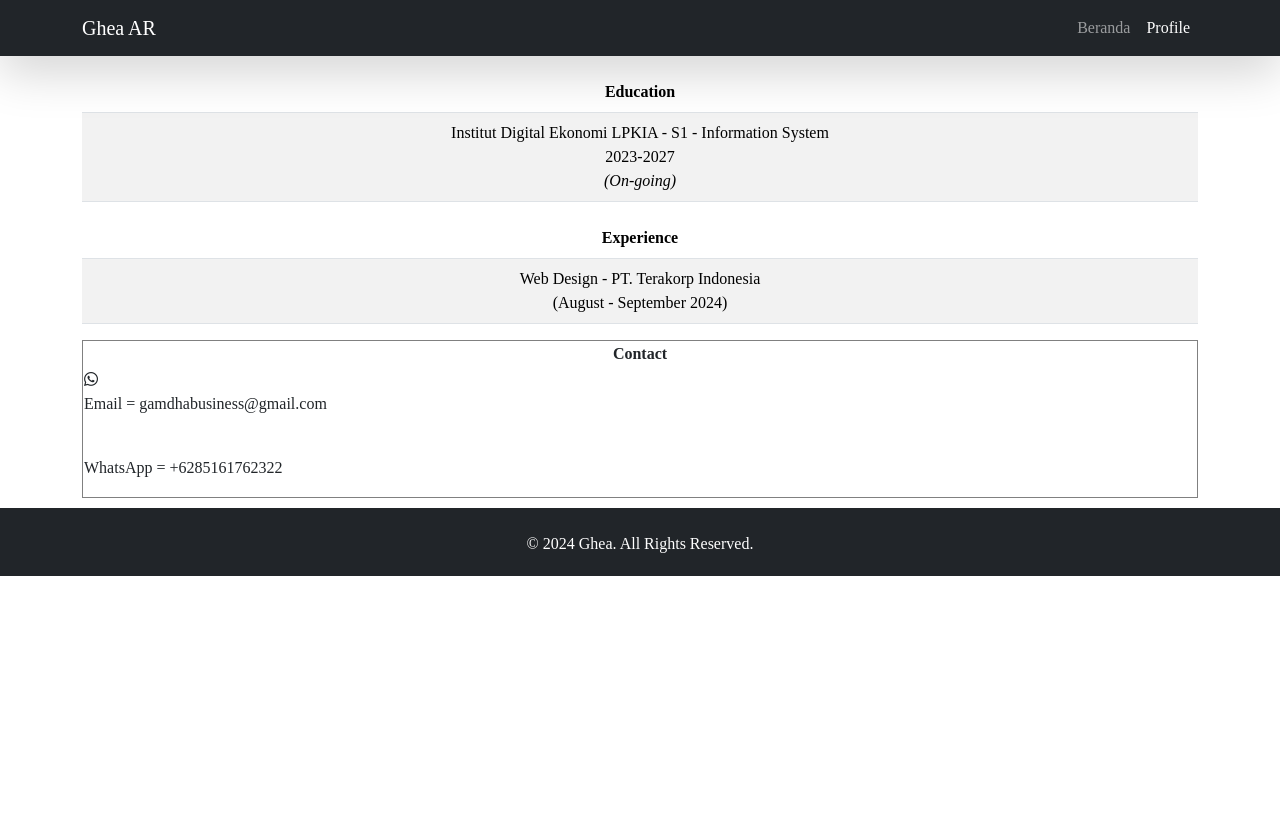
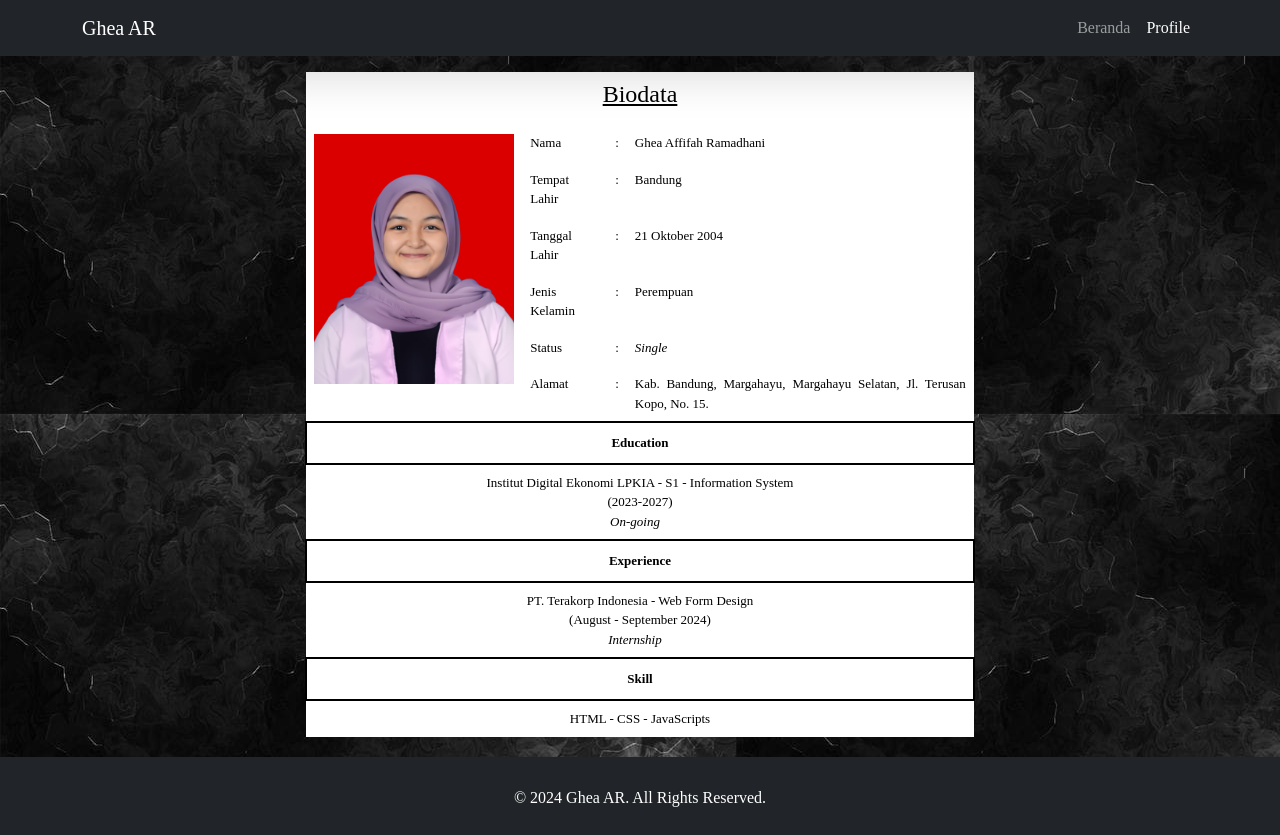
Before and after one commit to GheaAR/GheaAR.github.io, a plain HTML site: page profile.html in a window 1280 px wide. Before the commit the page ends 800 px from the top, so only its background shows below. Drawn offline with nearby package versions, Linux system fonts and the light colour scheme.

Commit message:
Update beranda, profile, dan images

```diff
--- a/profile.html
+++ b/profile.html
@@ -6,12 +6,11 @@
     <!-- Bootstrap -->
     <link href="https://cdn.jsdelivr.net/npm/bootstrap@5.3.3/dist/css/bootstrap.min.css" rel="stylesheet" integrity="sha384-QWTKZyjpPEjISv5WaRU9OFeRpok6YctnYmDr5pNlyT2bRjXh0JMhjY6hW+ALEwIH" crossorigin="anonymous">
     <script src="https://cdn.jsdelivr.net/npm/bootstrap@5.3.3/dist/js/bootstrap.bundle.min.js" integrity="sha384-YvpcrYf0tY3lHB60NNkmXc5s9fDVZLESaAA55NDzOxhy9GkcIdslK1eN7N6jIeHz" crossorigin="anonymous"></script>
-    <!-- Icon -->
-    <link rel="stylesheet" href="https://cdnjs.cloudflare.com/ajax/libs/font-awesome/6.6.0/css/all.min.css" integrity="sha512-Kc323vGBEqzTmouAECnVceyQqyqdsSiqLQISBL29aUW4U/M7pSPA/gEUZQqv1cwx4OnYxTxve5UMg5GT6L4JJg==" crossorigin="anonymous" referrerpolicy="no-referrer" />
     <!-- CSS -->
      <link rel="stylesheet" href="styles.CSS">
 </head>
 <body>
+    <div id="profile_bio">
         <!-- Navbar Start -->
         <nav class="navbar navbar-expand-lg navbar-dark bg-dark shadow-lg ">
             <div class="container">
@@ -33,75 +32,111 @@
         </nav>
         <!-- Navbar End -->
 
-    <!-- Table Start -->
-     <div class="container mt-3">
-        <table class="table table-hover table-striped">
-            <thead>
+        <!-- Biodata -->
+        <div id="Biodata" class="container mt-3">
+            <table class="table table-hover" id="table_bio">
                 <tr>
-                    <th>Education</th>
-                </tr>
-            </thead>
-
-            <tbody>
-                <tr>
-                    <td style="text-align: center;">
-                        Institut Digital Ekonomi LPKIA - S1 - Information System <br>
-                        2023-2027 <br>
-                        <i>(On-going)</i>
+                    <td colspan="4" id="judul_bio" style="text-align: center;">
+                        <h4><u>Biodata</u></h4>
                     </td>
                 </tr>
-            </tbody>
-        </table>
-        <table class="table table-hover table-striped">
-            <thead>
                 <tr>
-                    <th>Experience</th>
-                </tr>
-            </thead>
-
-            <tbody>
-                <tr>
-                    <td style="text-align: center;">
-                        Web Design - PT. Terakorp Indonesia <br>
-                        (August - September 2024)
+                    <td rowspan="7">
+                        <img src="img/profile-photo.jpeg" alt="profile-photo" id="BiodataPhoto">
                     </td>
-                </tr>
-            </tbody>
-        </table>
-     </div>
-    <!-- Table End -->
-
-    <!-- Contact Start -->
-    <div class="container mt-3">
-        <form action="" method="post">
-            <!-- mb = bottom, t = top, s= start, e = end, m = margin 1-5 -->
-             <table id="table_form" width="100%">
-                <tr>
-                    <th>
-                        Contact
-                    </th>
                 </tr>
                 <tr>
                     <td>
-                        <div class="mb-3">
-                            <i class="fa-brands fa-whatsapp"></i> <p>Email = gamdhabusiness@gmail.com</p> <br>
-                            <p>WhatsApp = +6285161762322</p>
-                        </div>
+                        Nama
+                    </td>
+                    <td>:</td>
+                    <td>Ghea Affifah Ramadhani</td>
+                </tr>
+                <tr>
+                    <td>
+                        Tempat Lahir
+                    </td>
+                    <td>:</td>
+                    <td>Bandung</td>
+                </tr>
+                <tr>
+                    <td>
+                        Tanggal Lahir
+                    </td>
+                    <td>:</td>
+                    <td>21 Oktober 2004</td>
+                </tr>
+                <tr>
+                    <td>
+                        Jenis Kelamin
+                    </td>
+                    <td>:</td>
+                    <td>Perempuan</td>
+                </tr>
+                <tr>
+                    <td>
+                        Status
+                    </td>
+                    <td>:</td>
+                    <td>
+                        <i>Single</i>
+                    </td>
+                </tr>
+                <tr>
+                    <td>
+                        Alamat
+                    </td>
+                    <td>:</td>
+                    <td>
+                        Kab. Bandung, Margahayu, Margahayu Selatan, Jl. Terusan Kopo, No. 15.
+                    </td>
+                </tr>
+
+                <tr>
+                    <th colspan="4" id="education">Education</th>
+                </tr>
+                <tr>
+                    <td colspan="4" style="text-align: center;">
+                        Institut Digital Ekonomi LPKIA - S1 - Information System <br>
+                        (2023-2027) <br>
+                        <i>On-going</i>
+                    </td>
+                </tr>
+
+                <tr>
+                    <th colspan="4" id="experience">Experience</th>
+                </tr>
+
+                <tr>
+                    <td colspan="4" style="text-align: center;">
+                        PT. Terakorp Indonesia - Web Form Design <br>
+                        (August - September 2024) <br>
+                        <i>Internship</i>
+                    </td>
+                </tr>
+
+                <tr>
+                    <th colspan="4" id="skill">Skill</th>
+                </tr>
+
+                <tr>
+                    <td colspan="4" style="text-align: center;">
+                        HTML - CSS - JavaScripts
                     </td>
                 </tr>
             </table>
-        </form>
         </div>
-    <!-- Contact End -->
+        <!-- Biodata End -->
 
         <!-- footer start -->
         <footer class="bg-dark text-white text-center py-4">
             <div class="footer">
             <p>
-            &copy; 2024 Ghea. All Rights Reserved.
+                &copy; 2024 Ghea AR. All Rights Reserved.
             </p>
             </div>
         </footer>
         <!-- footer end -->
+    </div>
 </body>
 </html>
--- a/styles.CSS
+++ b/styles.CSS
@@ -3,15 +3,87 @@
 }
 
 .footer {
-    max-height: 20px;
+    display: flex;
+    justify-content: center;
+    align-items: center;
+    margin-top: 20px;
+    height: 10px;
 }
 
 th {
     text-align: center;
 }
 
-#table_form {
-    border: 1px solid gray;
-    border-collapse: collapse;
-    margin-bottom: 10px;
+td {
+    text-align: center;
 }
+
+#profile {
+    background-image: url(img/bg-1.jpeg);
+}
+
+#profile_bio {
+    background-image: url(img/bg-1.jpeg);
+}
+
+#ket_beranda, #Biodata {
+    display: flex;
+    color: white;
+    text-align: justify;
+    font-size: small;
+    flex-direction: column;
+    align-items: center;
+}
+
+#ket_beranda img{
+    width: 200px;
+    margin-left: auto;
+    vertical-align: middle;
+}
+
+#ket_beranda table{
+    border: white;
+    width: 60%;
+    margin: 0 auto;
+    margin-bottom: 20px;
+}
+
+#ket_beranda td{
+    text-align: justify;
+    padding: 5px 10px;
+}
+
+#ket_beranda td p {
+    display: inline;
+}
+
+i {
+    margin-right: 10px;
+}
+
+#aboutme, #education, #experience, #skill{
+    border: 2px solid black;
+    padding: 10px;
+    margin: 10px 0;
+    text-align: center;
+}
+
+#Biodata table {
+    border: white;
+    width: 60%;
+    margin-bottom: 20px;
+}
+
+#Biodata td {
+    text-align: justify;
+}
+
+#Biodata th {
+    text-align: center;
+}
+
+#BiodataPhoto {
+    width: 200px;
+    height: fit-content;
+    vertical-align: middle;
+}
```
Also changed, not shown: index.html (+84 -1 lines), img/1.jpg (deleted), img/2.jpg (deleted), img/3.jpg (deleted), img/backround1.jpeg (deleted), img/bg-1.jpeg (added), img/bg1.jpeg (deleted), img/profile-photo.jpeg (added). Lines whose indentation alone changed are shown as unchanged.
